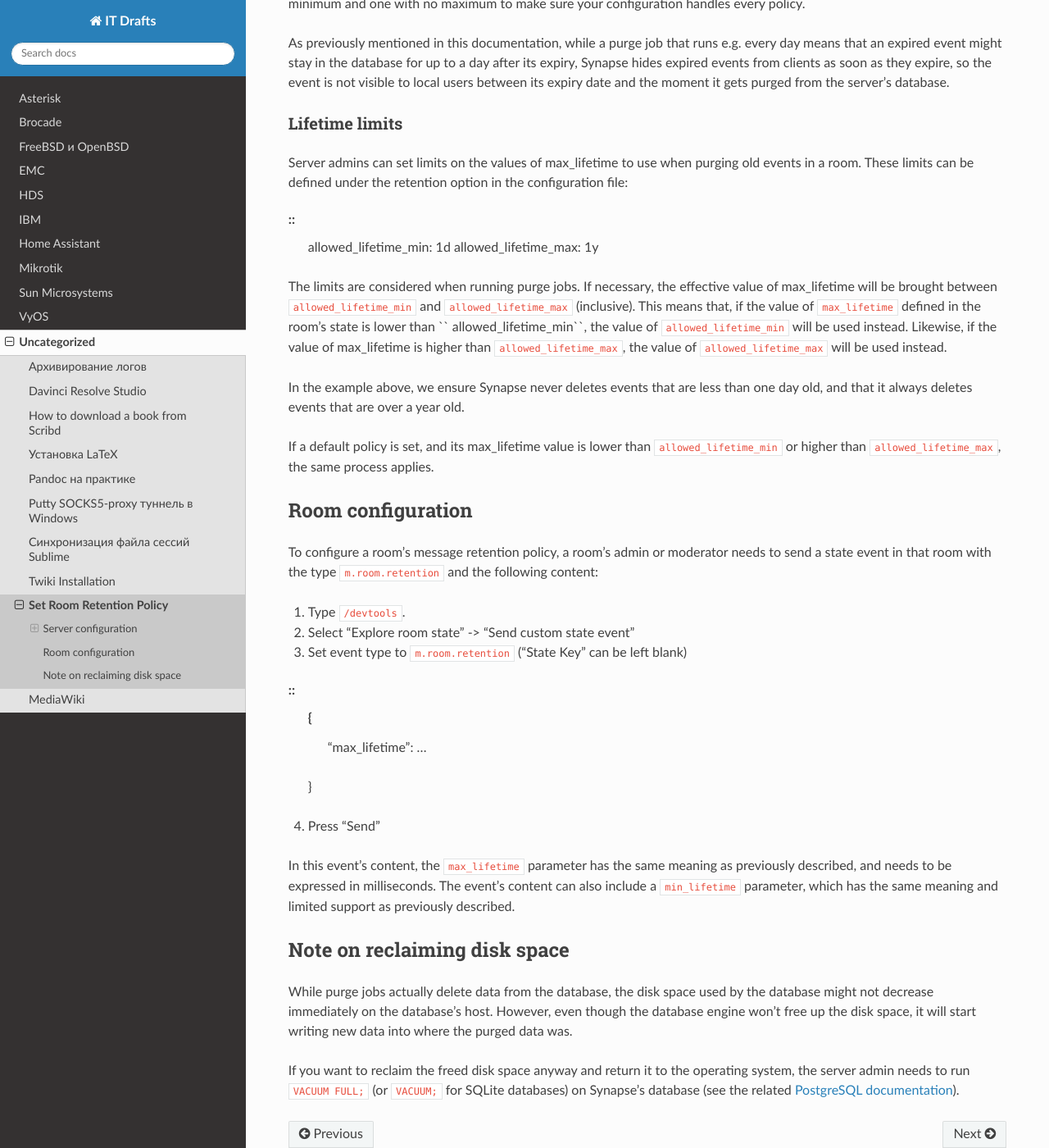
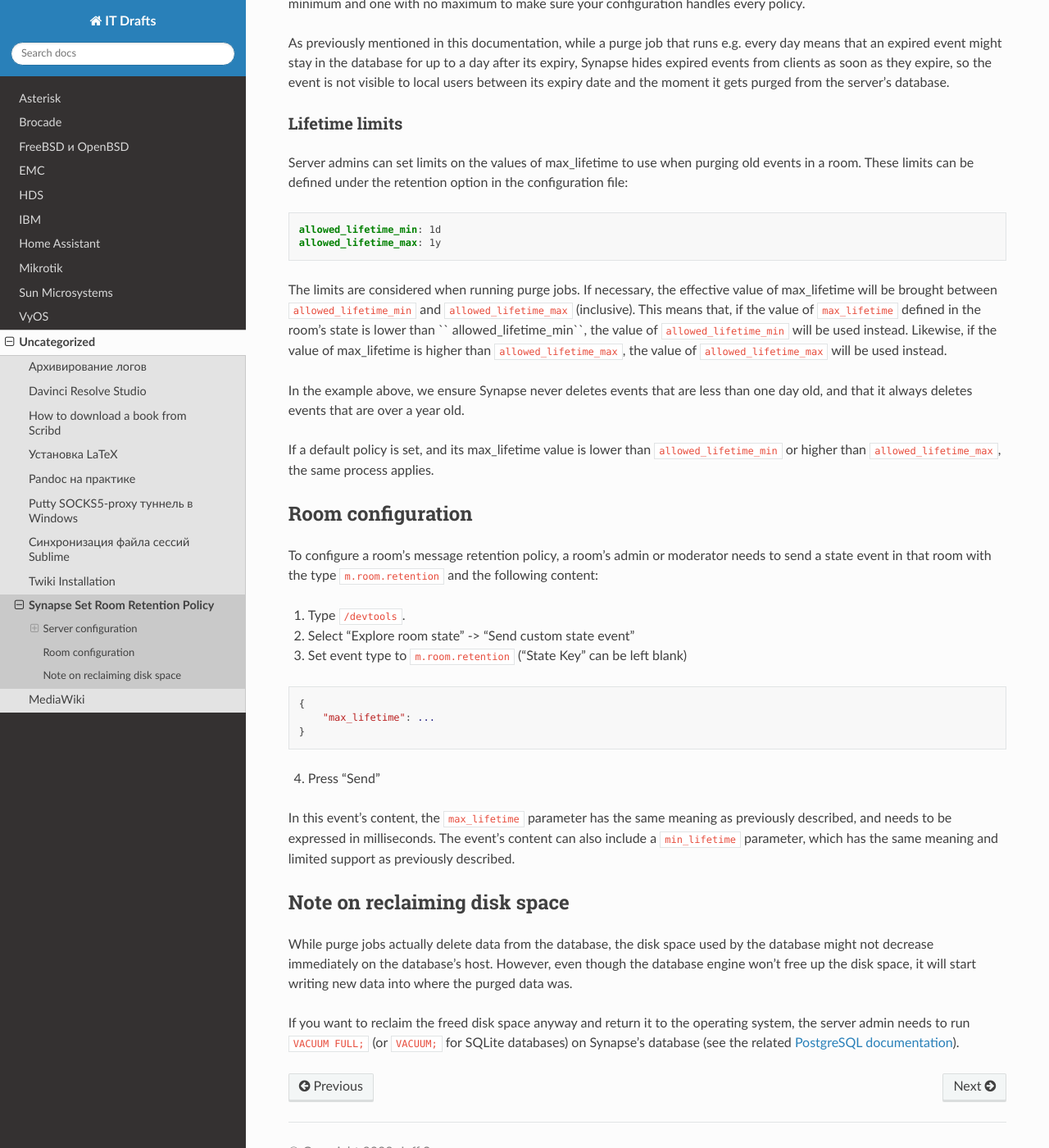
Before and after one commit to jeffscrum/jeffscrum.github.io, a Sphinx documentation site: the page built from source/uncategorized/synapse-matrix-room-retention.rst, in a window 1280 px wide and 1400 px high, scrolled down 1585 px. Shown: the whole window at 82% size. Built offline with Sphinx 7.4.7 and the Read the Docs theme 2.0.0, drawn with Linux system fonts in a browser that asks for light colours; pages that are not in the unit, such as notebooks, are missing from menus; some of the changed text lies outside the part shown.

Commit message:
Update synapse-matrix-room-retention.rst

```diff
--- a/source/uncategorized/synapse-matrix-room-retention.rst
+++ b/source/uncategorized/synapse-matrix-room-retention.rst
@@ -2,8 +2,8 @@
 
 .. _synapse-matrix-room-retention:
 
-Set Room Retention Policy
-=========================
+Synapse Set Room Retention Policy
+=================================
 
 .. attention::
 
@@ -70,9 +70,10 @@ Lifetime limits
 
 Server admins can set limits on the values of max_lifetime to use when purging old events in a room. These limits can be defined under the retention option in the configuration file:
 
-::
-  allowed_lifetime_min: 1d
-  allowed_lifetime_max: 1y
+.. code:: yaml
+
+   allowed_lifetime_min: 1d
+   allowed_lifetime_max: 1y
 
 The limits are considered when running purge jobs. If necessary, the effective value of max_lifetime will be brought between ``allowed_lifetime_min`` and ``allowed_lifetime_max`` (inclusive). This means that, if the value of ``max_lifetime`` defined in the room's state is lower than `` allowed_lifetime_min``, the value of ``allowed_lifetime_min`` will be used instead. Likewise, if the value of max_lifetime is higher than ``allowed_lifetime_max``, the value of ``allowed_lifetime_max`` will be used instead.
 
@@ -90,10 +91,11 @@ To configure a room's message retention policy, a room's admin or moderator need
 2. Select "Explore room state" -> "Send custom state event"
 3. Set event type to ``m.room.retention`` ("State Key" can be left blank)
 
-::
-  {
-      "max_lifetime": ...
-  }
+.. code:: yaml
+
+   {
+       "max_lifetime": ...
+   }
 
 4. Press "Send"
 
```
